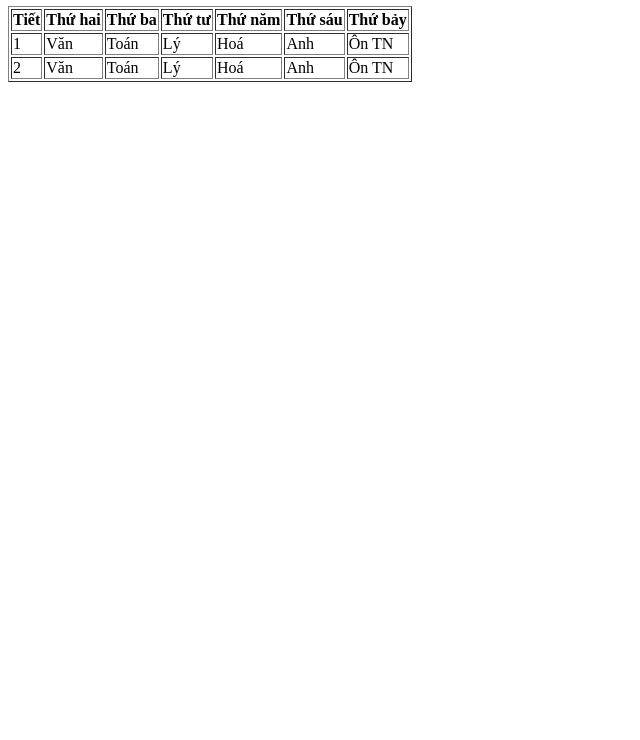
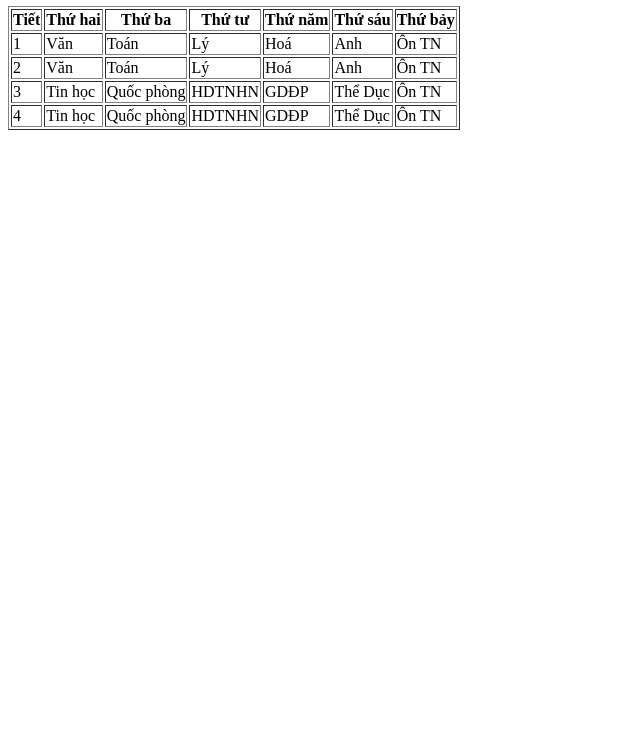
Before and after one commit to Namdootdoot/TABLE, a plain HTML site: page index.html in a window 1280 px wide. Shown: the part 60-800 px from the top of the page, without its empty margins (0-640 px from the left). Drawn offline with Linux system fonts and the light colour scheme.

Commit message:
index.html

```diff
--- a/index.html
+++ b/index.html
@@ -14,6 +14,12 @@
       <tr>
         <td> 2 </td> <td> Văn </td> <td> Toán </td> <td> Lý </td> <td> Hoá </td> <td> Anh </td> <td> Ôn TN </td>
       </tr>
+      <tr>
+        <td> 3 </td> <td> Tin học </td> <td> Quốc phòng </td> <td> HDTNHN </td> <td> GDĐP </td> <td> Thể Dục </td> <td> Ôn TN </td>
+      </tr>
+      <tr>
+        <td> 4 </td> <td> Tin học </td> <td> Quốc phòng </td> <td> HDTNHN </td> <td> GDĐP </td> <td> Thể Dục </td> <td> Ôn TN </td>
+      </tr>
     </table>
   </body>
 </html>
```
